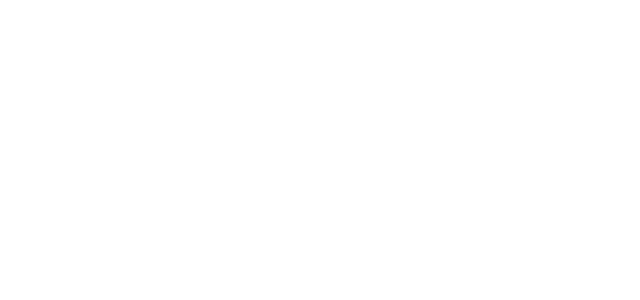
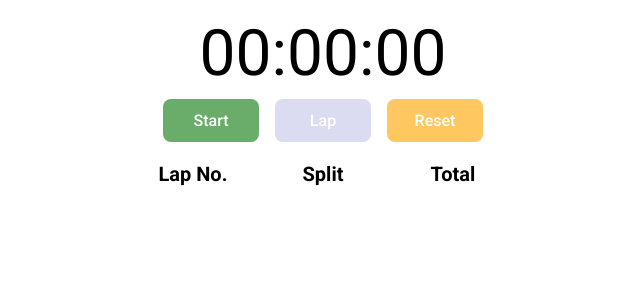
Before and after one commit to Shopify/eng-intern-assessment-react, a React app: page / in a window 1280 px wide. Shown: the top 300 px of the page, without its empty margins (317-957 px from the left). Built offline with nearby package versions, Linux system fonts and the light colour scheme.

Commit message:
stopwatch feature

```diff
--- a/package.json
+++ b/package.json
@@ -12,6 +12,8 @@
   "author": "",
   "license": "ISC",
   "dependencies": {
+    "@testing-library/jest-dom": "^6.2.0",
+    "jest-environment-jsdom": "^29.7.0",
     "react": "^18.2.0",
     "react-dom": "^18.2.0"
   },
@@ -44,6 +46,7 @@
     "webpack-obj-loader": "^1.0.4"
   },
   "jest": {
+    "testEnvironment": "jsdom",
     "transform": {
       "^.+\\.(js|jsx|ts|tsx)$": "babel-jest"
     }
--- a/public/index.html
+++ b/public/index.html
@@ -1,9 +1,9 @@
 <!DOCTYPE html>
 <html>
-    <head>
-        <title>Template Site</title>
-    </head>
-    <body>
-        <section id='root'></section>
-    </body>
+  <head>
+    <title>StopWatch</title>
+  </head>
+  <body>
+    <section id="root"></section>
+  </body>
 </html>
--- a/src/App.tsx
+++ /dev/null
@@ -1,7 +0,0 @@
-import React from 'react'
-
-export default function App() {
-    return(
-        <div></div>
-    )
-}
--- /dev/null
+++ b/src/components/App.tsx
@@ -0,0 +1,10 @@
+import React from "react";
+import StopWatch from "./StopWatch";
+
+export default function App() {
+  return (
+    <div className="app-container">
+      <StopWatch />
+    </div>
+  );
+}
--- /dev/null
+++ b/src/components/LapTable.tsx
@@ -0,0 +1,47 @@
+import React from "react";
+import { formatTime } from "../utils/stopwatchUtils";
+
+export type Lap = {
+  number: number;
+  split: number;
+  totalTime: number;
+};
+
+type Props = {
+  laps: Lap[];
+  longestLap: Lap | null;
+  shortestLap: Lap | null;
+};
+
+export default function App(props: Props) {
+  const { laps, longestLap, shortestLap } = props;
+
+  return (
+    <div className="lap-container">
+      <table className="lap-table">
+        <thead>
+          <tr>
+            <th>Lap No.</th>
+            <th>Split</th>
+            <th>Total</th>
+          </tr>
+        </thead>
+        <tbody data-testid="lap-list">
+          {laps.map((lap) => (
+            <tr
+              key={lap.number}
+              className={`lap-item
+              ${lap === longestLap && "longest-lap"}
+              ${lap === shortestLap && "shortest-lap"}`}
+              data-testid={`lap-item-${lap.number}`}
+            >
+              <td>{lap.number}</td>
+              <td>{formatTime(lap.split)}</td>
+              <td>{formatTime(lap.totalTime)}</td>
+            </tr>
+          ))}
+        </tbody>
+      </table>
+    </div>
+  );
+}
--- /dev/null
+++ b/src/components/StopWatch.tsx
@@ -0,0 +1,81 @@
+import React, { useState, useRef } from "react";
+import StopWatchButton from "./StopWatchButton";
+import { formatTime } from "../utils/stopwatchUtils";
+import LapTable from "./LapTable";
+import type { Lap } from "./LapTable";
+
+export default function StopWatch() {
+  const [milliseconds, setMilliseconds] = useState<number>(0);
+  const [isRunning, setIsRunning] = useState<boolean>(false);
+  const [laps, setLaps] = useState<Lap[]>([]);
+  const [longestLap, setLongestLap] = useState<Lap | null>(null);
+  const [shortestLap, setShortestLap] = useState<Lap | null>(null);
+  const intervalRef = useRef<NodeJS.Timer | null>(null);
+
+  const handleStart = () => {
+    if (!isRunning) {
+      setIsRunning(true);
+      // Starts the timer by setting an interval to increment the milliseconds state every 10 milliseconds
+      intervalRef.current = setInterval(() => {
+        setMilliseconds((prev) => prev + 10);
+      }, 10);
+    }
+  };
+
+  const handleStop = () => {
+    if (isRunning) {
+      setIsRunning(false);
+      // Stops the timer by clearing the interval
+      if (intervalRef.current !== null) {
+        clearInterval(intervalRef.current);
+        intervalRef.current = null;
+      }
+    }
+  };
+
+  const handleLap = () => {
+    const lap: Lap = {
+      number: laps.length + 1,
+      // Calculate the split time by subtracting the previous lap's total time from the current time
+      split:
+        milliseconds -
+        (laps.length === 0 ? 0 : laps[laps.length - 1].totalTime),
+      totalTime: milliseconds,
+    };
+    setLaps((prev) => [...prev, lap]);
+    // Check for the longest lap
+    if (!longestLap || lap.split > longestLap.split) {
+      setLongestLap(lap);
+    }
+    // Check for the shortest lap
+    if (!shortestLap || lap.split < shortestLap.split) {
+      setShortestLap(lap);
+    }
+  };
+
+  const handleReset = () => {
+    setMilliseconds(0);
+    setIsRunning(false);
+    setLaps([]);
+    setLongestLap(null);
+    setShortestLap(null);
+    if (intervalRef.current !== null) {
+      clearInterval(intervalRef.current);
+      intervalRef.current = null;
+    }
+  };
+
+  return (
+    <div className="stopwatch-container">
+      <p className="timer">{formatTime(milliseconds)}</p>
+      <StopWatchButton
+        isRunning={isRunning}
+        handleStart={handleStart}
+        handleStop={handleStop}
+        handleLap={handleLap}
+        handleReset={handleReset}
+      />
+      <LapTable laps={laps} longestLap={longestLap} shortestLap={shortestLap} />
+    </div>
+  );
+}
--- /dev/null
+++ b/src/components/StopWatchButton.tsx
@@ -0,0 +1,33 @@
+import React from "react";
+
+type Props = {
+  isRunning: boolean;
+  handleStart: () => void;
+  handleStop: () => void;
+  handleLap: () => void;
+  handleReset: () => void;
+};
+
+export default function StopWatchButton(props: Props) {
+  const { isRunning, handleStart, handleStop, handleLap, handleReset } = props;
+
+  return (
+    <div className="btn-container">
+      {isRunning ? (
+        <button className="btn stop-btn" onClick={handleStop}>
+          Stop
+        </button>
+      ) : (
+        <button className="btn start-btn" onClick={handleStart}>
+          Start
+        </button>
+      )}
+      <button className="btn lap-btn" onClick={handleLap} disabled={!isRunning}>
+        Lap
+      </button>
+      <button className="btn reset-btn" onClick={handleReset}>
+        Reset
+      </button>
+    </div>
+  );
+}
--- /dev/null
+++ b/src/styles.css
@@ -0,0 +1,89 @@
+@import url("https://fonts.googleapis.com/css2?family=Roboto:ital,wght@0,100;0,300;0,400;0,500;0,700;0,900;1,100;1,300;1,400;1,500;1,700;1,900&display=swap");
+
+* {
+  box-sizing: border-box;
+  margin: 0;
+  padding: 0;
+  font-family: "Roboto", sans-serif;
+}
+
+.app-container {
+  display: flex;
+  justify-content: center;
+  min-height: 100vh;
+}
+
+.stopwatch-container {
+  display: flex;
+  flex-direction: column;
+  align-items: center;
+  margin-top: 1rem;
+}
+
+.timer {
+  font-size: 4rem;
+}
+
+.btn-container {
+  margin: 0.5rem 0;
+}
+
+.btn {
+  border: none;
+  padding: 0.75rem;
+  margin: 0 0.5rem;
+  font-size: 1rem;
+  font-weight: 500;
+  min-width: 6rem;
+  border-radius: 0.5rem;
+  color: white;
+}
+
+.start-btn {
+  background-color: rgb(106, 173, 106);
+  cursor: pointer;
+}
+
+.stop-btn {
+  background-color: rgb(255, 115, 115);
+  cursor: pointer;
+}
+
+.lap-btn {
+  background-color: rgb(111, 111, 199);
+  cursor: pointer;
+}
+
+.lap-btn:disabled {
+  background-color: rgb(111, 111, 199, 0.25);
+  cursor: default;
+}
+
+.reset-btn {
+  background-color: rgb(255, 199, 96);
+  cursor: pointer;
+}
+
+.lap-container {
+  margin: 0.5rem 0;
+}
+
+.lap-table th,
+.lap-table td {
+  min-width: 8rem;
+  text-align: center;
+  padding: 0.1rem;
+  font-size: 1.25rem;
+}
+
+.longest-lap {
+  color: rgb(255, 115, 115);
+}
+
+.shortest-lap {
+  color: rgb(106, 173, 106);
+}
+
+.longest-lap.shortest-lap {
+  color: black;
+}
--- /dev/null
+++ b/src/utils/stopwatchUtils.ts
@@ -0,0 +1,17 @@
+export const formatTime = (milliseconds: number): string => {
+  // Convert milliseconds to seconds
+  const totalSeconds = Math.floor(milliseconds / 1000);
+
+  // Calculate minutes, seconds, and centiseconds
+  const minutes = Math.floor(totalSeconds / 60);
+  const seconds = totalSeconds % 60;
+  const centiseconds = Math.floor((milliseconds % 1000) / 10);
+
+  // Format the time components with leading zeros
+  const formattedMinutes = String(minutes).padStart(2, "0");
+  const formattedSeconds = String(seconds).padStart(2, "0");
+  const formattedCentiseconds = String(centiseconds).padStart(2, "0");
+
+  // Construct and return the formatted time string
+  return `${formattedMinutes}:${formattedSeconds}:${formattedCentiseconds}`;
+};
```
Also changed, not shown: src/StopWatch.tsx (deleted, +0 -7 lines), src/StopWatchButton.tsx (deleted, +0 -7 lines), src/index.tsx (+5 -4 lines), 2 other files (tests, documents, lock files or other folders).
